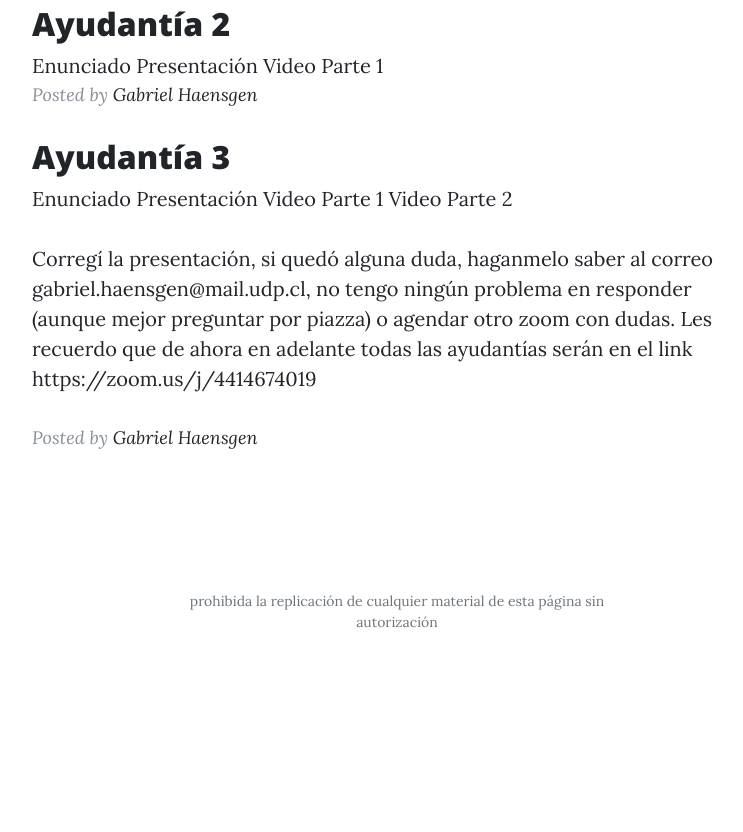
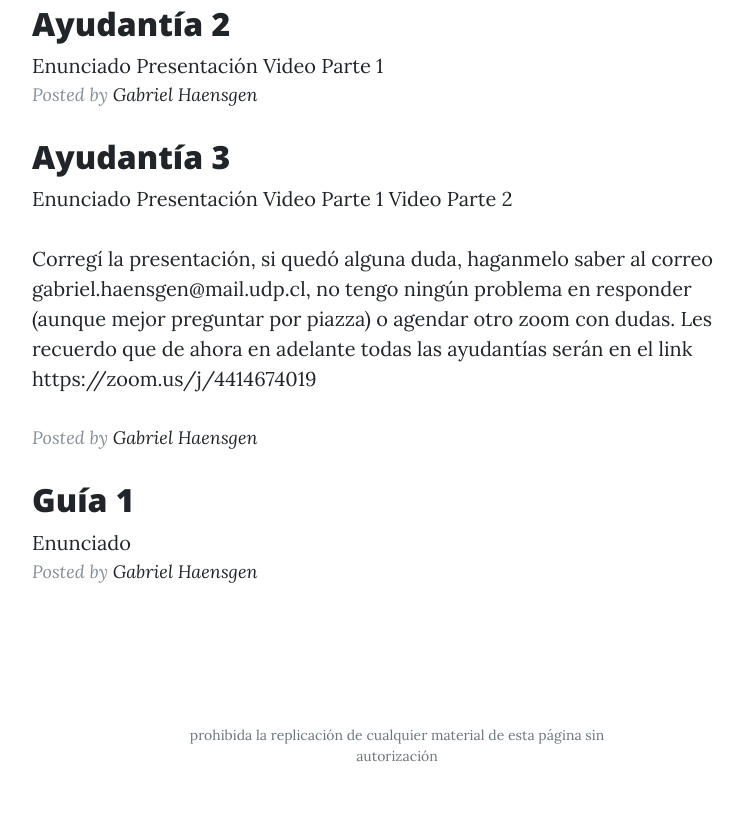
Before and after one commit to Haensgen/finanzas, a website: page index.html in a window 1280 px wide. Shown: the part 871-1703 px from the top of the page, without its empty margins (243-986 px from the left). Before the commit the page ends 1569 px from the top, so only its background shows below. Drawn offline with nearby package versions, Linux system fonts and the light colour scheme.

Commit message:
Update index.html

```diff
--- a/index.html
+++ b/index.html
@@ -99,6 +99,13 @@
          <p class="post-meta">Posted by
             <a href="https://haensgen.github.io">Gabriel Haensgen</a>
 
+            <h2 class="post-title">
+            Guía 1
+            </h2>
+             <a href='ayudantias/guia1.pdf'>Enunciado</a>
+             <p class="post-meta">Posted by
+            <a href="https://haensgen.github.io">Gabriel Haensgen</a>
+
 
 
 
```
